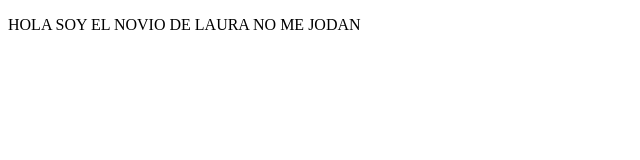
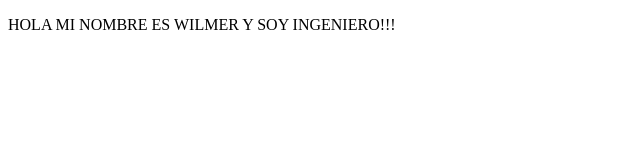
Before and after one commit to wmindel/DemoProject, a plain HTML site: page index.html in a window 1280 px wide. Shown: the whole page, without its empty margins (0-640 px from the left). Drawn offline with Linux system fonts and the light colour scheme.

Commit message:
CAMBIOS SITIO WEB

```diff
--- a/index.html
+++ b/index.html
@@ -8,6 +8,7 @@
 </head>
 <body>
     <p>
-        HOLA SOY EL NOVIO DE LAURA NO ME JODAN
+        HOLA MI NOMBRE ES WILMER Y SOY INGENIERO!!!
+    </p>
 </body>
 </html>
```
